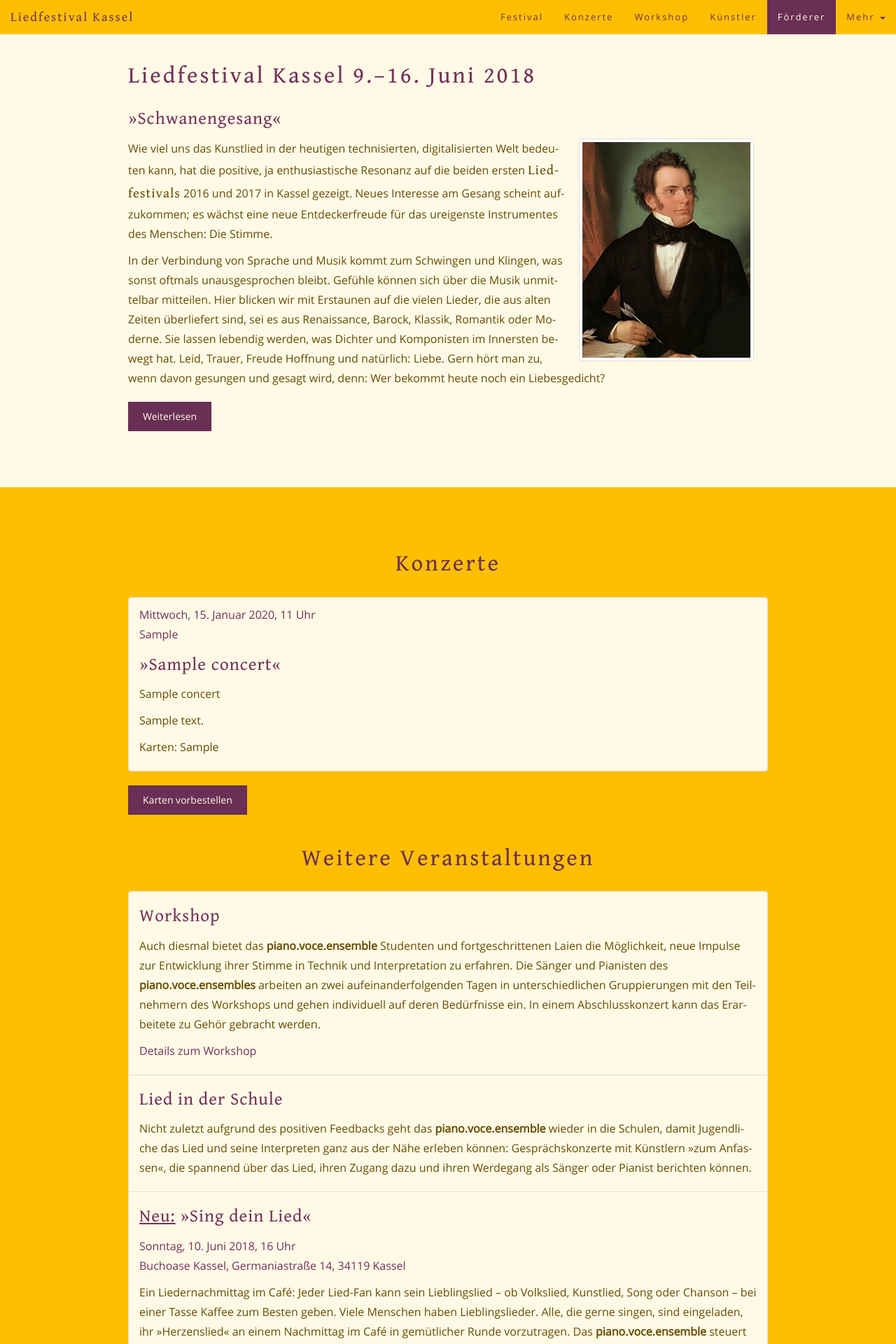
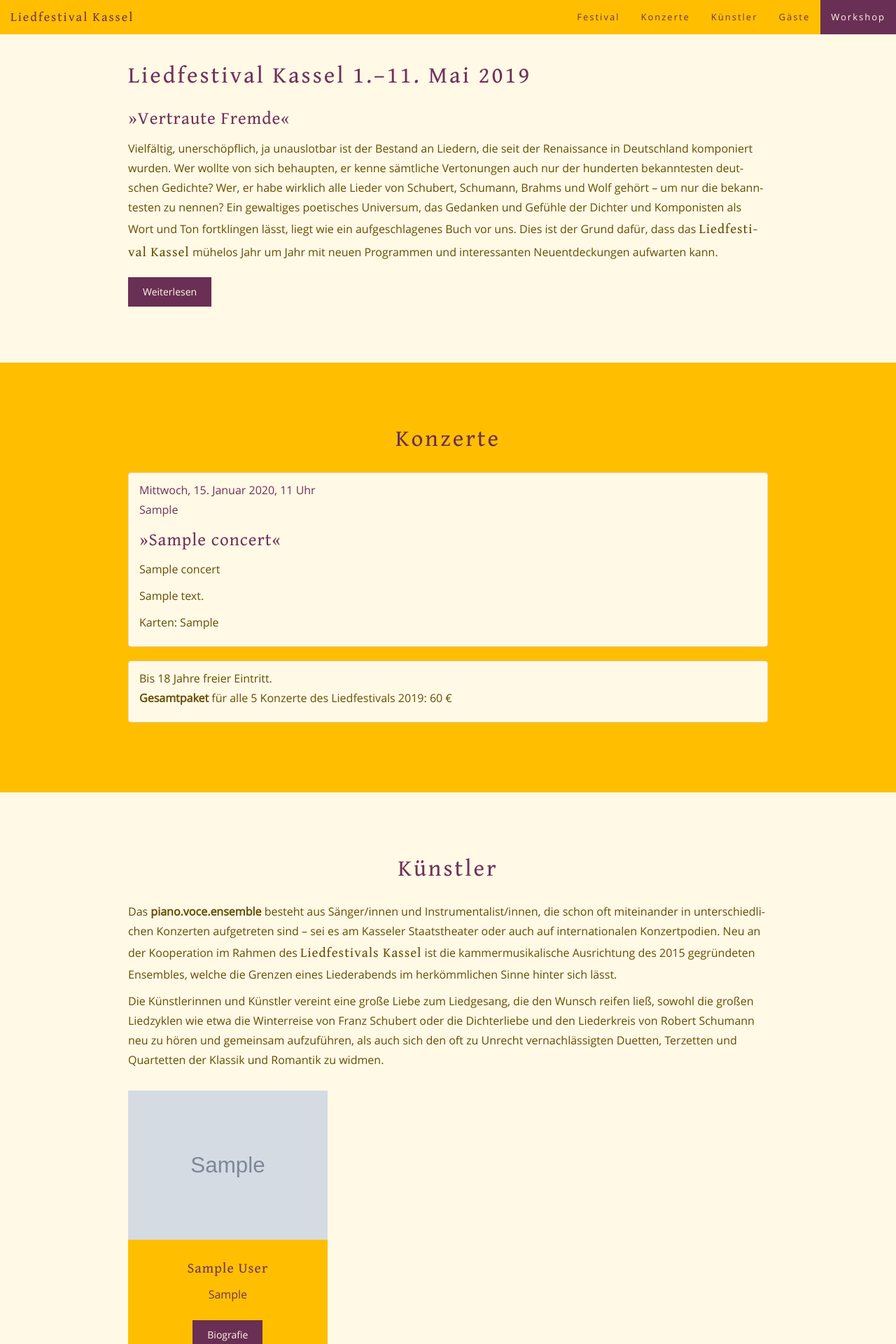
Before and after one commit to merenor/liedfestivalkassel, a Django app: page / in a window 1280 px wide, after a click on "Festival". Shown: the part 1011-2931 px from the top of the page at 70% size. Run offline with Django 3.2, Linux system fonts and the light colour scheme; tables that the repository leaves empty hold one stand-in row (values such as "Sample post"); grey boxes marked "Sample" are stand-in pictures; parts of the project's set-up code (start-up, migrations or seed data) failed here and were passed over; some libraries are stand-ins or nearby versions.

Commit message:
update from pa, long time no see

```diff
--- a/home/static/css/style.css
+++ b/home/static/css/style.css
@@ -80,7 +80,8 @@ em {
   color: #fff !important; }
 
 .carousel-caption {
-  background-color: rgba(0, 0, 0, 0.2); }
+  background-color: rgba(0, 0, 0, 0.2);
+  color: #fff; }
 
 @media (max-width: 600px) {
   .carousel-caption {
--- a/home/templates/home/base.html
+++ b/home/templates/home/base.html
@@ -10,12 +10,10 @@
 
 {% include 'home/konzerte.html'%}
 
-{% include 'home/workshop.html' %}
-
 {% include 'home/kuenstler.html' %}
 
 {% include 'home/gast.html' %}
 
-{% include 'home/foerderer.html' %}
+{% include 'home/workshop.html' %}
 
 {% include 'home/footer.html' %}
--- a/home/templates/home/carousel.html
+++ b/home/templates/home/carousel.html
@@ -1,6 +1,9 @@
 {% block carousel %}
 {% load static %}
 <div id="titelbild">
-        <img src="{% static 'img/liedfestival_kassel_piano_voce_ensemble_2018.jpg' %}" class="carousel-inner" alt="piano.voce.ensemble">
+        <img src="{% static 'img/schelomianski_cover.jpg' %}" class="carousel-inner" alt="piano.voce.ensemble">
+        <div class="carousel-caption">
+          Gaststar beim Liedfestival Kassel 2019: der russische Bass <strong>Mischa Schelomianski</strong>.
+        </div>
 </div>
 {% endblock %}
--- a/home/templates/home/footer.html
+++ b/home/templates/home/footer.html
@@ -1,9 +1,9 @@
 <!-- Footer -->
 <footer class="text-center">
-  <a class="up-arrow" href="#myPage" data-toggle="tooltip" title="TO TOP">
+  <a class="up-arrow" href="#liedfestival" data-toggle="tooltip" title="nach oben">
     <span class="glyphicon glyphicon-chevron-up"></span>
   </a><br><br>
-  <p>Liedfestival Kassel 2018</p>
+  <p>Liedfestival Kassel 2019</p>
   <p>Veranstalter: piano.voce.ensemble in Kooperation mit dem Konzertverein Kassel</p>
   <p><a href="#" data-toggle="modal" data-target="#impressum" />Impressum</a> | <a href="mailto:{{ footer.contact }}" />Kontakt</a> | <a href="#" data-toggle="modal" data-target="#disclaimer" />Disclaimer</a></p>
 </footer>
--- a/home/templates/home/gast.html
+++ b/home/templates/home/gast.html
@@ -2,13 +2,13 @@
 {% load static %}
 
 <!-- Container (GAST Section) -->
-<div id="Gast">
+<div id="gaeste">
   <div class="container">
-    <h3 class="text-center">Als Gast</h3>
+    <h3 class="text-center">Als Gäste</h3>
     {% for gast in gaeste %}
     <h4 class="text-center">{{ gast.name }}</h4>
     <div class="gast-bild"><img src="{{ gast.picture.url }}" width="350px" class="img-thumbnail" style="float:right; margin: 10px 20px 10px 10px;" /></div>
-    <div>{{ gast.bio|safe }}<p>(Foto: {{ gast.photo_credit }})</p></div>
+    <div>{{ gast.bio|safe }}<p style="padding-bottom: 1em;">(Foto: {{ gast.photo_credit }})</p></div>
     {% endfor %}
   </div>
 </div>
--- a/home/templates/home/konzerte.html
+++ b/home/templates/home/konzerte.html
@@ -11,46 +11,20 @@
           Uhr<br />{{ concert.location }}</p>
         <h4 class="bg-1">»{{ concert.title }}«</h3>
           <p>{{ concert.subtitle }}</p>
-          <p>{{ concert.text }}</p>
+          <p>{{ concert.text|safe }}</p>
           <p>Karten: {{ concert.ticket_prices }}</p>
       </div>
     {% endfor %}
+
     </div>
-    <button class="btn" name="Karten vorbestellen" onclick="location.href='karten/';">Karten vorbestellen</button>
 
-    <h3 class="text-center" id="weitere_veranstaltungen" style="padding-top: 1em">Weitere Veranstaltungen</h3>
-      <div class="list-group">
-      <div class="list-group-item">
-        <h4 class="bg-1">Workshop</h4>
-        <p>Auch diesmal bietet das <strong>piano.voce.ensemble</strong> Studenten und fortgeschrittenen Laien
-          die Möglichkeit, neue Impulse zur Entwicklung ihrer Stimme in Technik und Interpretation
-          zu erfahren. Die Sänger und Pianisten des <strong>piano.voce.ensembles</strong> arbeiten an zwei
-          aufeinanderfolgenden Tagen in unterschiedlichen Gruppierungen mit den Teilnehmern des
-          Workshops und gehen individuell auf deren Bedürfnisse ein. In einem Abschlusskonzert kann das
-          Erarbeitete zu Gehör gebracht werden.</p>
-        <p><a href="#workshop">Details zum Workshop</a></p>
+    <div class="list-group">
+        <div class="list-group-item">
+            <p>Bis 18 Jahre freier Eintritt.<br/>
+            <strong>Gesamtpaket</strong> für alle 5 Konzerte des Liedfestivals 2019: 60 €</p>
         </div>
-        <div class="list-group-item">
-          <h4 class="bg-1">Lied in der Schule</h4>
-          <p>Nicht zuletzt aufgrund des positiven Feedbacks geht das <strong>piano.voce.ensemble</strong> wieder in
-            die Schulen, damit Jugendliche das Lied und seine Interpreten ganz aus der Nähe erleben
-            können: Gesprächskonzerte mit Künstlern »zum Anfassen«, die spannend über das Lied, ihren
-            Zugang dazu und ihren Werdegang als Sänger oder Pianist berichten können.</p>
-        </div>
-        <div class="list-group-item">
-          <h4 class="bg-1"><span style="text-decoration: underline">Neu:</span> »Sing dein Lied«</h4>
-          <p class="red">Sonntag, 10. Juni 2018, 16 Uhr<br />Buchoase Kassel, Germaniastraße 14, 34119 Kassel</p>
-          <p>Ein Liedernachmittag im Café: Jeder Lied-Fan kann sein Lieblingslied &ndash; ob Volkslied, Kunstlied,
-            Song oder Chanson &ndash; bei einer Tasse Kaffee zum Besten geben. Viele Menschen haben
-            Lieblingslieder. Alle, die gerne singen, sind eingeladen, ihr »Herzenslied« an einem
-            Nachmittag im Café in gemütlicher Runde vorzutragen. Das <strong>piano.voce.ensemble</strong> steuert dazu
-            Raum, Moderation und den begleitenden Pianisten bei.</p>
-          <p>Wenn Du Duette singen möchtest und keinen Gesangspartner hast, springt ein Mitglied des
-            <strong>piano.voce.ensembles</strong> ein.</p>
-          <p>Bitte in die Buchoase mitbringen: Noten für den Pianisten und viel gute Laune!</p>
-
-        </div>
-      </div>
     </div>
+    <!--<button class="btn" name="Karten vorbestellen" onclick="location.href='karten/';">Karten vorbestellen</button>-->
+  </div>
 </div>
 {% endblock %}
--- a/home/templates/home/kuenstler.html
+++ b/home/templates/home/kuenstler.html
@@ -5,7 +5,7 @@
 <div id="kuenstler">
   <div class="container">
     <h3 class="text-center">Künstler</h3>
-    <p>Das <strong>piano.voce.ensemble</strong> besteht aus drei Sänger/innen und zwei Pianisten, die schon oft miteinander in unterschiedlichen Konzerten aufgetreten sind – sei es am Kasseler Staatstheater oder auch auf internationalen Konzertpodien. Neu an der Kooperation im Rahmen des <em>Liedfestivals Kassel</em> ist die kammermusikalische Ausrichtung des 2015 gegründeten Ensembles, welche die Grenzen eines Liederabends im herkömmlichen Sinne hinter sich lässt.</p>
+    <p>Das <strong>piano.voce.ensemble</strong> besteht aus Sänger/innen und Instrumentalist/innen, die schon oft miteinander in unterschiedlichen Konzerten aufgetreten sind – sei es am Kasseler Staatstheater oder auch auf internationalen Konzertpodien. Neu an der Kooperation im Rahmen des <em>Liedfestivals Kassel</em> ist die kammermusikalische Ausrichtung des 2015 gegründeten Ensembles, welche die Grenzen eines Liederabends im herkömmlichen Sinne hinter sich lässt.</p>
     <p>Die Künstlerinnen und Künstler vereint eine große Liebe zum Liedgesang, die den Wunsch reifen ließ, sowohl die großen Liedzyklen wie etwa die Winterreise von Franz Schubert oder die Dichterliebe und den Liederkreis von Robert Schumann neu zu hören und gemeinsam aufzuführen, als auch sich den oft zu Unrecht vernachlässigten Duetten, Terzetten und Quartetten der Klassik und Romantik zu widmen.</p>
 
     <div class="row text-center" id="kuenstlerliste">
@@ -32,7 +32,7 @@
         </div>
         <div class="modal-body">
           <img src="{{ artist.picture.url }}" alt="{{ artist.first_name }} {{ artist.last_name }}" width="300" class="img-thumbnail" style="float: right; margin-left: 10px;">
-          {{ artist.bio|safe }}(Foto: {{ artist.photo_credit }})</div>
+          {{ artist.bio|safe }} (Foto: {{ artist.photo_credit }})</div>
         <div class="modal-footer">
           <button type="submit" class="btn btn-default pull-left" data-dismiss="modal">
             <span class="glyphicon glyphicon-remove"></span> Schließen
--- a/home/templates/home/motto.html
+++ b/home/templates/home/motto.html
@@ -1,17 +1,48 @@
 {% block motto %}
 {% load static %}
 
-<!-- Container (The Band Section) -->
+<!-- Container Motto -->
 <div id="motto" class="container">
-  <h3>Liedfestival Kassel 9.&ndash;16. Juni 2018</h3>
-  <h4>»Schwanengesang«</h4>
-  <img src="{% static 'img/franz-schubert.jpg' %}" width="250px" class="img-thumbnail" style="float:right; margin: 0 20px 10px 20px;" />
-  <p>Wie viel uns das Kunstlied in der heutigen technisierten, digitalisierten Welt bedeuten kann, hat die positive, ja enthusiastische Resonanz auf die beiden ersten <em>Liedfestivals</em> 2016 und 2017 in Kassel gezeigt. Neues Interesse am Gesang scheint aufzukommen; es wächst eine neue Entdeckerfreude für das ureigenste Instrumentes des Menschen: Die Stimme.</p>
-  <p>In der Verbindung von Sprache und Musik kommt zum Schwingen und Klingen, was sonst oftmals unausgesprochen bleibt. Gefühle können sich über die Musik unmittelbar mitteilen. Hier blicken wir mit Erstaunen auf die vielen Lieder, die aus alten Zeiten überliefert sind, sei es aus Renaissance, Barock, Klassik, Romantik oder Moderne. Sie lassen lebendig werden, was Dichter und Komponisten im Innersten bewegt hat. Leid, Trauer, Freude Hoffnung und natürlich: Liebe. Gern hört man zu, wenn davon gesungen und gesagt wird, denn: Wer bekommt heute noch ein Liebesgedicht?</p>
-  <button class="btn" id="more">Weiterlesen</button>
+  <h3>Liedfestival Kassel 1.&ndash;11. Mai 2019</h3>
+  <h4>»Vertraute Fremde«</h4>
+  <p>Vielfältig, unerschöpflich, ja unauslotbar ist der Bestand an Liedern, die
+  seit der Renaissance in Deutschland komponiert wurden. Wer wollte von sich
+  behaupten, er kenne sämtliche Vertonungen auch nur der hunderten bekanntesten
+  deutschen Gedichte? Wer, er habe wirklich alle Lieder von Schubert, Schumann,
+  Brahms und Wolf gehört – um nur die bekanntesten zu nennen? Ein gewaltiges
+  poetisches Universum, das Gedanken und Gefühle der Dichter und Komponisten
+  als Wort und Ton fortklingen lässt, liegt wie ein aufgeschlagenes Buch vor
+  uns. Dies ist der Grund dafür, dass das <em>Liedfestival Kassel</em>
+  mühelos Jahr um Jahr mit neuen Programmen und interessanten Neuentdeckungen
+  aufwarten kann.</p>
+ <button class="btn" id="more">Weiterlesen</button>
   <div id="morecontent">
-    <p>Gerade die Lieder Franz Schuberts treffen direkt ins Herz. Sie berühren die Seele mit ihrer Schlichtheit wie auch ihrer Dramatik und oft überirdischen Vollkommenheit. Der unendliche Melodienreichtum in den über 600 Liedern des Komponisten lässt es schwer werden, eine Auswahl zu treffen. Sein wohl berühmtester Liedzyklus »Die Winterreise« wird beim Festival 2018 von <strong>Daniel Holzhauser</strong>, dem neuen Mitglied des <strong>piano.voce.ensemble</strong>, interpretiert.</p>
-    <p>Schubert wird auch in den beiden weiteren Konzerten mit Quartetten und Liedern zu hören sein. Natürlich sind andere Komponisten ebenso vertreten. Eines der Schmankerl: die Zigeunerlieder für Sopran, Alt, Tenor und Bariton von Johannes Brahms. Wie schon in den beiden vorangegangenen Festivals unterstreicht das <strong>piano.voce.ensemble</strong> die verschiedenen Charaktere eines Zyklus durch die Aufteilung auf vier Sänger in verschiedenen Stimmlagen – in dieser dialogisierenden, vielschichtigen Interpretationsweise soll auch Schuberts letzter Zyklus »Schwanengesang« erklingen.</p>
-  </div>
+    <p>Wenn sich nun der Gesichtskreis weiter öffnet, und die europäische
+    Liedtradition mit ihren nationalen Facetten einbezieht, so stehen uns
+    Einblicke und musikalische Erlebnisse bevor, die mehr auszudrücken vermögen,
+    als andere transnationale Kommunikationsversuche in Politik und Medien es
+    jemals könnten.</p>
+    <p>Denn Weniges führt dichter an das unausgesprochen und selbstvergessen
+    Vertraute eines Kulturkreises als seine Lieder. Dem Selbstverständnis, der
+    »raison d’être« der französischen Nation kann man sich wahrscheinlich kaum
+    unmittelbarer annähern, als mit den Chansons des neunzehnten und zwanzigsten
+    Jahrhunderts: Duparc, Fauré, Chausson und Debussy sind kongeniale
+    Vertonungen der sensiblen Gedichte ihrer Zeitgenossen Verlaine, Baudelaire
+    oder Rimbaud gelungen, die selbst den sprachunkundigen Zuhörer in einen
+    unlösbaren Bann zu schlagen vermögen. Der Ernst und die tiefe Melancholie
+    der Lieder russischer Komponisten von Glinka über Rachmaninoff bis
+    Schostakowitsch loten im Zusammenklang mit der Lyrik eines Puschkin oder
+    Jessenin psychologische Momente aus, die sonst nur dem Muttersprachler
+    zugänglich sind.</p>
+   <p>Es gilt, diese Tür zu den großen Nationen Europas zu öffnen und immer
+   wieder einen Blick hineinzuwerfen – in einen intimen Bereich von zugleich
+   größter Emotionalität. Das piano.voce.ensemble hat in den letzten Jahren mit
+   packenden Liederabenden unter Beweis gestellt, dass es außer faszinierender
+   Musikalität, brillanter gesanglicher Meisterschaft und packender
+   Gestaltungskraft obendrein die Fähigkeit zu kluger Programmgestaltung
+   besitzt. Und obendrein: ein gutes Stück Entdeckerfreude. So kann man auf
+   eine Reise zu Ländern, Leuten und Liedern gespannt sein.</p>
+   <p>Kommen Sie mit!</p>
+ </div>
 </div>
 {% endblock %}
--- a/home/templates/home/navbar.html
+++ b/home/templates/home/navbar.html
@@ -12,17 +12,17 @@
       <ul class="nav navbar-nav navbar-right">
         <li><a href="#motto">Festival</a></li>
         <li><a href="#konzerte">Konzerte</a></li>
+        <li><a href="#kuenstler">Künstler</a></li>
+        <li><a href="#gaeste">Gäste</a></li>
         <li><a href="#workshop">Workshop</a></li>
-        <li><a href="#kuenstler">Künstler</a></li>
-        <li><a href="#foerderer">Förderer</a></li>
-        <li class="dropdown">
+        <!--<li><a href="#foerderer">Förderer</a></li>-->
+        <!--<li class="dropdown">
           <a class="dropdown-toggle" data-toggle="dropdown" href="#">Mehr
           <span class="caret"></span></a>
           <ul class="dropdown-menu">
             <li><a href="/karten">Karten vorbestellen</a></li>
-            <li><a href="/workshop-anmeldung">Anmeldung zum Workshop</a></li>
           </ul>
-        </li>
+        </li>-->
       </ul>
     </div>
   </div>
--- a/home/templates/home/workshop.html
+++ b/home/templates/home/workshop.html
@@ -4,37 +4,37 @@
 <div id="workshop" class="bg-1">
   <div class="container">
     <h3 class="text-center">Workshop</h3>
-    <h4 class="text-center">9.&ndash;10. Juni 2018</h4>
-    <p>Ein öffentlicher Workshop bietet die Möglichkeit, mit Mitgliedern des <strong>piano.voce.ensembles</strong> zu arbeiten.</p>
-    <p>Zielgruppe des Workshops sind Musikstudenten, begabte Schüler und fortgeschrittene Laien. Die Teilnehmer werden von den Pianisten des <strong>piano.voce.ensembles</strong> begleitet, können aber auch eigene Begleiter mitbringen.</p>
+    <h4 class="text-center">27.&ndash;28. April 2019, Musikakademie der Stadt Kassel »Louis Spohr«</h4>
+    <p>Ein öffentlicher Workshop bietet die Möglichkeit, mit der Sopranistin Traudl Schmaderer und dem Pianisten Michael Kravtchin (Mitglieder des <strong>piano.voce.ensembles</strong>) zu arbeiten.</p>
+    <p>Zielgruppe des Workshops sind Musikstudenten, begabte Schüler und fortgeschrittene Laien. Die Teilnehmer werden von Michael Kravtchin begleitet, können aber auch eigene Begleiter mitbringen.</p>
 
     <h4 style="padding-top: 16px;">Zeitlicher Rahmen</h4>
     <div class="list-group">
     <div class="list-group-item">
-      <p class="red" style="padding-bottom: 5px;">Samstag, 9. Juni 2018, 10.30&ndash;17 Uhr<br />Musikschule Baunatal, Friedrich-Ebert-Allee 12, 34225 Baunatal</p>
-      <p>Unterricht mit Mitgliedern des <strong>piano.voce.ensembles</strong></p>
+      <p class="red" style="padding-bottom: 5px;">Samstag, 27. April 2019, 10.30&ndash;17 Uhr</p>
+      <p>Unterricht mit den Mitgliedern des <strong>piano.voce.ensembles</strong></p>
     </div>
     <div class="list-group-item">
-        <p class="red" style="padding-bottom: 5px;">Sonntag, 10. Juni 2018, 10&ndash;14 Uhr<br />Musikschule Baunatal</p>
+        <p class="red" style="padding-bottom: 5px;">Sonntag, 28. April 2019, 10&ndash;14 Uhr</p>
         <p>Forsetzung des Unterrichts mit Mitgliedern des <strong>piano.voce.ensembles</strong></p>
     </div>
-    <div class="list-group-item">
-        <p class="red" style="padding-bottom: 5px;">Sonntag, 10. Juni 2018, 16&dash;18 Uhr<br />Buchoase Kassel, Germaniastraße 14, 34119 Kassel</p>
+    <!--<div class="list-group-item">
+        <p class="red" style="padding-bottom: 5px;">Sonntag, 28. Juni 2018, 16&dash;18 Uhr<br />Buchoase Kassel, Germaniastraße 14, 34119 Kassel</p>
         <p>»Sing dein Lied«-Nachmittag</p>
         <p>Der musikalische Salon für jedermann!</p>
         <p><strong><a href="#weitere_informationen">Weitere Informationen hier</a></strong></p>
-    </div>
+    </div>-->
     <div class="list-group-item">
-        <p class="red" style="padding-bottom: 5px;">Sonntag, 10. Juni 2018, 20 Uhr<br />Musikschule Baunatal</p>
+        <p class="red" style="padding-bottom: 5px;">Sonntag, 28. April 2019, 20 Uhr</p>
         <p>Teilnehmerkonzert</p>
     </div>
     </div>
-    <p>Letzter Anmeldetermin ist der <strong>7. Juni 2018</strong>.<br />
-    Gültig wird die Anmeldung nur mit bis zur Anmeldefrist erfolgter Überweisung der Kursgebühr von 50 € pro Teilnehmer.</p>
+    <p>Letzter Anmeldetermin ist der <strong>15. April 2019</strong>.<br />
+    Gültig wird die Anmeldung nur mit bis zur Anmeldefrist erfolgter Überweisung der Kursgebühr von 60 € pro Teilnehmer.</p>
     <h4 style="padding-top: 16px;">Kursgebühr</h4>
     <ul style="padding-bottom: 15px;">
-      <li>50 € pro Teilnehmer</li>
-      <li>Ermäßigung für Schüler und Studenten: 40 €</li>
+      <li>60 € pro Teilnehmer</li>
+      <li>Ermäßigung für Schüler und Studenten: 50 €</li>
     </ul>
     <button class="btn" onclick="location.href='workshop-anmeldung/';">Anmeldung zum Workshop</button>
   </div>
--- a/home/templates/home/workshop_res.html
+++ b/home/templates/home/workshop_res.html
@@ -3,7 +3,7 @@
 {% include 'home/navbar-simple.html' %}
 
 <div class="container">
-    <h3>Liedfestival Kassel 2018</h3>
+    <h3>Liedfestival Kassel 2019</h3>
     <h4>Anmeldung zum Workshop</h4>
 
     {% if order_okay %}
--- a/home/views.py
+++ b/home/views.py
@@ -16,7 +16,8 @@ from .forms import TicketReservationForm, WorkshopReservationForm
 
 #@login_required(login_url='/login/')
 def index(request):
-    artists = Artist.objects.all()
+    #artists = Artist.objects.all()
+    artists = Artist.objects.order_by("rang")
     gaeste = Gast.objects.all()
     concerts = Concert.objects.order_by("performance_date")
     sponsors = Sponsor.objects.order_by("rang")
--- a/liedfestival/urls.py
+++ b/liedfestival/urls.py
@@ -31,9 +31,9 @@ urlpatterns = [
     path('künstler/', views.letmesee, {'tag': 'kuenstler'}),
     path('konzerte/', views.letmesee, {'tag': 'konzerte'}),
     path('workshop/', views.letmesee, {'tag': 'workshop'}),
-    path('förderer/', views.letmesee, {'tag': 'foerderer'}),
-    path('sponsoren/', views.letmesee, {'tag': 'foerderer'}),
-    path('karten/', views.karten),
+    # path('förderer/', views.letmesee, {'tag': 'foerderer'}),
+    # path('sponsoren/', views.letmesee, {'tag': 'foerderer'}),
+    # path('karten/', views.karten),
     path('workshop-anmeldung/', views.workshop_anmeldung),
     path('favicon.ico', views.favicon),
     path('googleba5118c5e56500e9.html', views.google),
```
Also changed, not shown: requirements.txt (+8 -0 lines), backup-database-2018-07-26.sql (added), db-backup-2019-08-01.sql (added).
